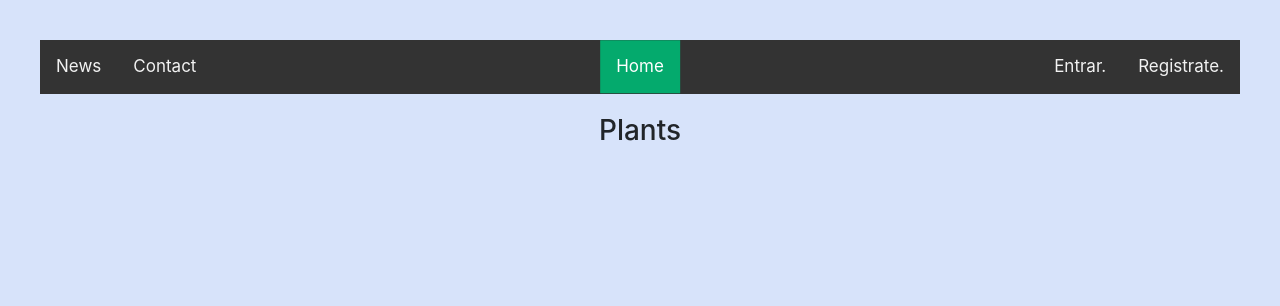
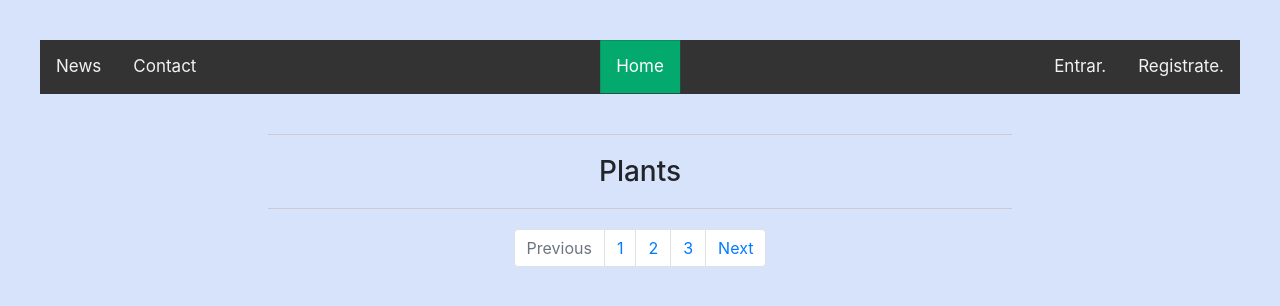
Before and after one commit to rxllanos/plantid, a Django app: template plantas/templates/plantas/home.html in a window 1280 px wide. Shown: the top 306 px of the page. Run offline with Django 4.2, Linux system fonts and the light colour scheme; the template is opened without the code that fills it, so the values that code supplies are empty; parts of the project's set-up code (start-up, migrations or seed data) failed here and were passed over; some libraries are stand-ins or nearby versions.

Commit message:
html template corrected

```diff
--- a/planta/forms.py
+++ b/planta/forms.py
@@ -6,3 +6,6 @@ class PlantPictureForm(forms.ModelForm):
     class Meta:
         model = Plant
         fields = ['user','plant_image', 'plant_latitude', 'plant_longitude']
+        widgets = {
+            'user': forms.HiddenInput(),
+        }
--- a/planta/management/commands/import_file_data.py
+++ b/planta/management/commands/import_file_data.py
@@ -26,8 +26,8 @@ class Command(BaseCommand):
 
             for _, row in df.iterrows():
                 IngredientID.objects.create(
-                    name=row['name'],
-                    id_ingredients=row['id_ingredients'],
+                    spoon_name=row['spoon_name'],
+                    spoon_id_ingredients=row['spoon_id_ingredients'],
                 )
             self.stdout.write(self.style.SUCCESS('Data imported successfully'))
         except Exception as e:
--- a/planta/views.py
+++ b/planta/views.py
@@ -150,6 +150,8 @@ def add(request):
     if request.method == "POST":
         form = PlantPictureForm(request.POST, request.FILES)
         if form.is_valid():
+            plant_picture = form.save(commit=False)
+            plant_picture.user = request.user
             form.save()
             messages.success(request, 'Data created Successfully!')
             return redirect('planta:add')
--- a/plantas/static/java.js
+++ b/plantas/static/java.js
@@ -14,16 +14,16 @@ function handledata(event) {
   const info = button.dataset.info;
   console.log("id:" + buttonId);
   console.log("info" + info);
+  const plantImageElement = document.getElementById('image');
   const name = document.getElementById('name');
   const text = document.getElementById('text');
   const wiki = document.getElementById('wiki');
   const disease_list = document.getElementById('disease-list');
-  const plantImageElement = document.getElementById('image');
+  plantImageElement.scr = '';
   name.innerHTML = '';
   text.innerHTML = '';
   wiki.innerHTML = '';
   disease_list.innerHTML = '';
-  plantImageElement.scr = '';
 
   if(info=== 'more-data') {
     document.querySelector('#plant-data').style.display = 'block';
--- a/plantas/static/styles.css
+++ b/plantas/static/styles.css
@@ -120,3 +120,8 @@ body{
 .card__btn:hover {
     background-color: #0056b3;
 }
+
+.separator {
+    border-bottom: 1px solid #ccc; /* Adds a line separator */
+    margin-bottom: 20px; /* Adds space below the separator */
+}
--- a/plantas/templates/plantas/home.html
+++ b/plantas/templates/plantas/home.html
@@ -10,20 +10,25 @@ Home
 
 
 {% block content %}
+
+<div class="separator" style="margin-top:20px;"></div>
+
 <h3>Plants</h3>
-<div class="container">
+
+
+<div class="container" style="margin-top:20px;">
     <div class="row">
       {% if user.is_authenticated %}
-        {% for plant in plants %}
+        {% for p in plants %}
             <div class="col-md-4">
                 <div class="card">
                     <div class="card-body">
-                        <img class="img-fluid" src="{{ plant.plant.plant_image.url }}" alt="Logo">
-                        <button class="btn btn-primary" type="button" data-id={{ plant.plant.plant_access_token }} data-info='more-data'>More info?</button>
-                        <button class="btn btn-secondary" type="button" data-id={{ plant.plant.plant_access_token }} data-info='Health'>Health</button>
-                        <button class="btn btn-danger" type="button" data-id={{ plant.plant.plant_access_token }} data-info='Delete'>Delete</button>
-                        {% if plant.plant_data_edible_parts %}
-                        <button class="btn btn-danger" type="button" data-id={{ plant.plant.plant_access_token }} data-info='Recepy'>Recepy</button>
+                        <img class="img-fluid" src="{{ p.plant_data_plant.plant_image.url }}" alt="Logo">
+                        <button class="btn btn-primary" type="button" data-id={{ p.plant_data_plant.plant_access_token }} data-info='more-data'>More info?</button>
+                        <button class="btn btn-secondary" type="button" data-id={{ p.plant_data_plant.plant_access_token }} data-info='Health'>Health</button>
+                        <button class="btn btn-danger" type="button" data-id={{ p.plant_data_plant.plant_access_token }} data-info='Delete'>Delete</button>
+                        {% if p.plant_data_edible_parts %}
+                        <button class="btn btn-danger" type="button" data-id={{ p.plant_data_plant.plant_access_token }} data-info='Recepy'>Recepy</button>
                         {% else %}
                         <p> Not eatable! </p>
                         {% endif %}
@@ -34,6 +39,25 @@ Home
       {% endif %}
     </div>
 </div>
+
+<div class="separator"></div>
+
+<nav aria-label="Page navigation example" style="margin-top:20px;">
+  <ul class="pagination justify-content-center">
+    <li class="page-item disabled">
+      <a class="page-link">Previous</a>
+    </li>
+    <li class="page-item"><a class="page-link" href="#">1</a></li>
+    <li class="page-item"><a class="page-link" href="#">2</a></li>
+    <li class="page-item"><a class="page-link" href="#">3</a></li>
+    <li class="page-item">
+      <a class="page-link" href="#">Next</a>
+    </li>
+  </ul>
+</nav>
+
+
+
 {% endblock %}
 
 {% block content2 %}
@@ -44,7 +68,6 @@ Home
             <h1 class="card__header" id="name"></h1>
             <p class="card__text" id="text"> <strong></strong> </p>
             <a class="card__text" id="wiki" href=""></a>
-
         </div>
     </div>
 </div>
```
Also changed, not shown: plantas/settings.py (+6 -5 lines), plantas/views.py (+6 -4 lines), 1 other file.
